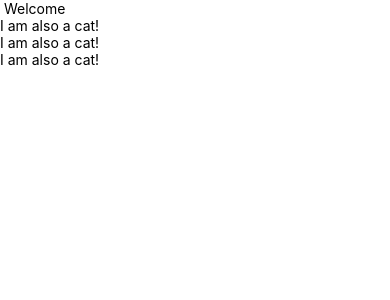
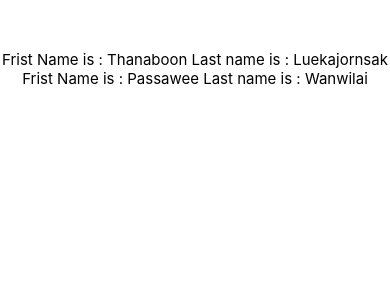
Before and after one commit to Thanaboonchamp/1913230015_ReactNative, a React Native app: screen / in a window 390 px wide. Shown: the top 300 px of the page. Built offline with nearby package versions, Linux system fonts and the light colour scheme.

Commit message:
Practice 2

```diff
--- a/App.js
+++ b/App.js
@@ -5,6 +5,9 @@ import Welcome from './components/Welcome'
 import Practice1_styleSheet from './components/Practice1_styleSheet'
 import TxtInput from './components/TxtInput'
 import CustomComponent from './components/CustomComponent'
+import Logo from './components/Logo'
+import LotsOfGreeting from './components/LotsOfGreeting'
+import MyCustomTextWith from './components/MyCustomTextWith'
 
 const App = () => {
   return (
@@ -13,7 +16,10 @@ const App = () => {
       {/* <Welcome/> */}
       {/* <Practice1_styleSheet/> */}
       {/* <TxtInput/> */}
-      <CustomComponent/>
+      {/* <CustomComponent/> */}
+      {/* <Logo/> */}
+      {/* <LotsOfGreeting/> */}
+      <MyCustomTextWith/>
     </View>
   )
 }
--- /dev/null
+++ b/components/Logo.js
@@ -0,0 +1,26 @@
+import { View, Text, Button } from "react-native";
+import React from "react";
+import Users from "./Users";
+
+const Logo = () => {
+  const textLogo = "React Native by Thanaboon";
+  const isTH = false;
+
+  const showData = () => {
+    alert("Hello Button")
+  }
+
+  return (
+    <View style={{ flex: 1, justifyContent: "center"}}>
+      <Text>{textLogo}</Text>
+      {
+        // isTH &&<text>ภาษาไทย</text>
+        isTH ? <Text>ภาษาไทย</Text> : <Text>ภาษาอังกฤษ</Text>
+      }
+      <Button title="Click Me" onPress={showData}/>
+      <Users/>
+    </View>
+  );
+};
+
+export default Logo;
--- /dev/null
+++ b/components/LotsOfGreeting.js
@@ -0,0 +1,25 @@
+import { View, Text } from 'react-native'
+import React from 'react'
+
+const Greeting = (props)=>{
+    const {name} =props;
+return(
+    <View style={{alignItems:'center'}}>
+        <Text style={{color:'blue',fontSize:20}}>
+            Hello : {name}
+        </Text>
+    </View>
+);
+}
+
+const LotsOfGreeting = () => {
+  return (
+    <View style={{flex:1, alignItem:'center', top:50}}>
+      <Greeting name="Marry Christmas"/>
+      <Greeting name="Happy New Year"/>
+      <Greeting name="Songkran Festival"/>
+    </View>
+  )
+}
+
+export default LotsOfGreeting
--- /dev/null
+++ b/components/MyCustomTextWith.js
@@ -0,0 +1,23 @@
+import { View, Text } from "react-native";
+import React from "react";
+
+const CustomText = (props) => {
+  return (
+    <View style={{ alignItems: "center" }}>
+      <Text style={{ color: "black", fontSize: 15 }}>
+        Frist Name is : {props.fname} Last name is : {props.lname}
+      </Text>
+    </View>
+  );
+};
+
+const MyCustomTextWith = () => {
+  return (
+    <View style={{ flex: 1, alignItem: "center", top: 50 }}>
+      <CustomText fname="Thanaboon" lname="Luekajornsak" />
+      <CustomText fname="Passawee" lname="Wanwilai" />
+    </View>
+  );
+};
+
+export default MyCustomTextWith;
--- /dev/null
+++ b/components/Users.js
@@ -0,0 +1,23 @@
+import { View, Text } from 'react-native'
+import React from 'react'
+
+const Users = () => {
+    const users = [
+        {id:1, name:"Jhon"},
+        {id:2, name:"Mary"}
+    ];
+
+    return (
+    <View>
+      {
+        users.map((user,index)=>{
+            return <Text key={user.id}>{index+1}.{user.name}</Text>
+        })
+      }
+    </View>
+
+
+  );
+};
+
+export default Users
```
